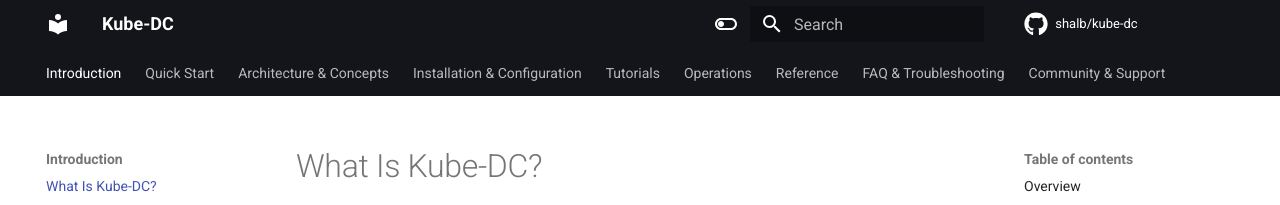
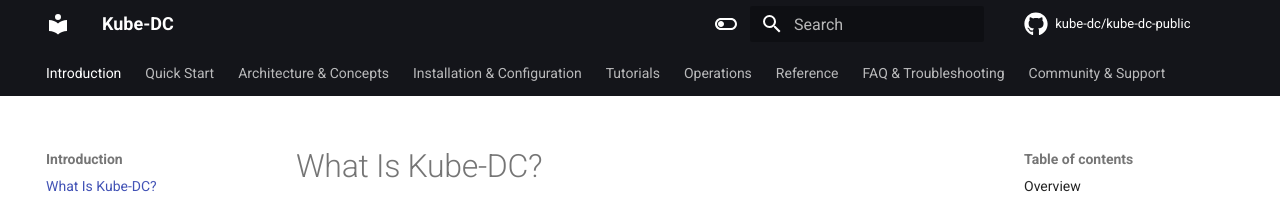
Before and after one commit to kube-dc/kube-dc-public, an MkDocs documentation site: the page built from docs/index.md, in a window 1280 px wide. Shown: the top 205 px of the page. Built offline with MkDocs 1.6.1 and Material for MkDocs 9.7.7, drawn with Linux system fonts in a browser that asks for light colours; comment, search, counter and statistics services are not loaded.

Commit message:
Sync from private repo

```diff
--- a/mkdocs.yml
+++ b/mkdocs.yml
@@ -1,8 +1,8 @@
 site_name: Kube-DC
 site_url: 'https://docs.kube-dc.com'   # Adjust if you have a specific docs domain
 
-repo_name: 'shalb/kube-dc'
-repo_url: 'https://github.com/shalb/kube-dc'
+repo_name: 'kube-dc/kube-dc-public'
+repo_url: 'https://github.com/kube-dc/kube-dc-public'
 
 nav:
   - Introduction:
```
